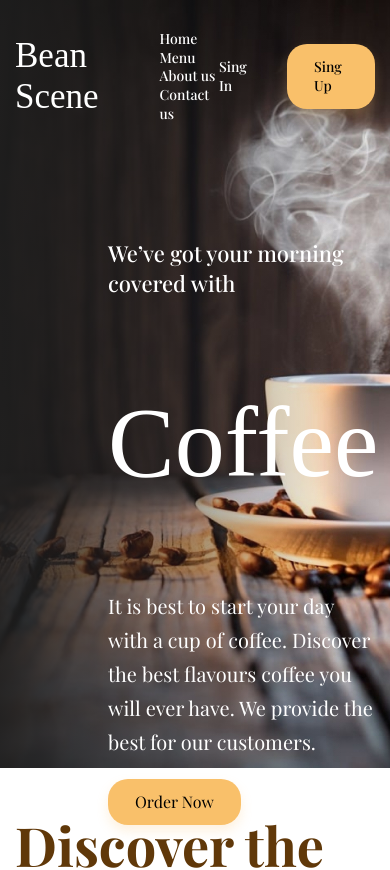
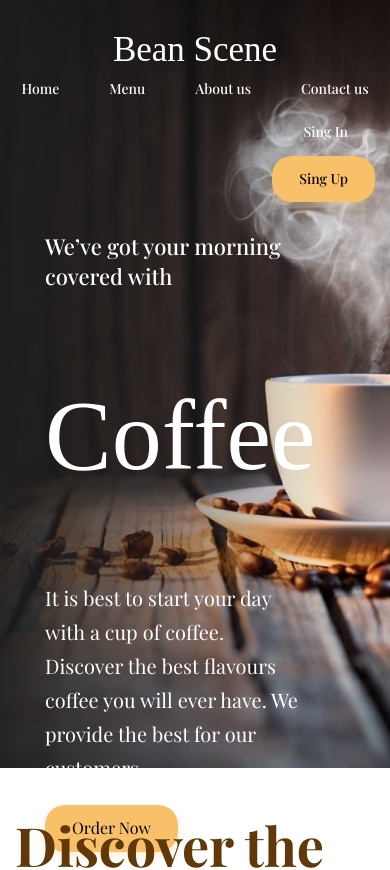
Before and after one commit to Crusaderchan/Kursova-Web-Coffe, a plain HTML site: page index.html in a window 390 px wide. Shown: the top 870 px of the page. Drawn offline with nearby package versions, Linux system fonts and the light colour scheme; a web font is replaced by a local one.

Commit message:
Update styles.css

```diff
--- a/css/styles.css
+++ b/css/styles.css
@@ -144,7 +144,9 @@ header {
         text-align: left;
 
     }
-    .sing-in-link{
+
+}
+.sing-in-link{
     border: 0px;
     background: none;
     color: var(--white-color);
@@ -155,7 +157,6 @@ header {
 
         color: var(--creamy-color);
     }
-}
 .nav-list-item {
     display: flex;
 
@@ -813,9 +814,31 @@ address {
 
 @media (max-width: 480px) {
 
-   #nav-list-id{
-        display: block;
-    }
+   .header-top {
+    display: block;
+
+   }
+   .logo {
+    text-align: center;
+   }
+   .nav-list{
+    padding-top: 10px;
+    justify-content: center;
+   }
+   .registration-list {
+    padding-top: 10px;
+    display: block;
+    text-align: end;
+   }
+   .sing-in-link {
+    padding: 14px 27px;
+
+   }
+   .header-hero {
+    padding: 30px 70px 0px 30px;
+
+
+}
     .hero-mainTitle {
         font-size: 100px;
 
```
